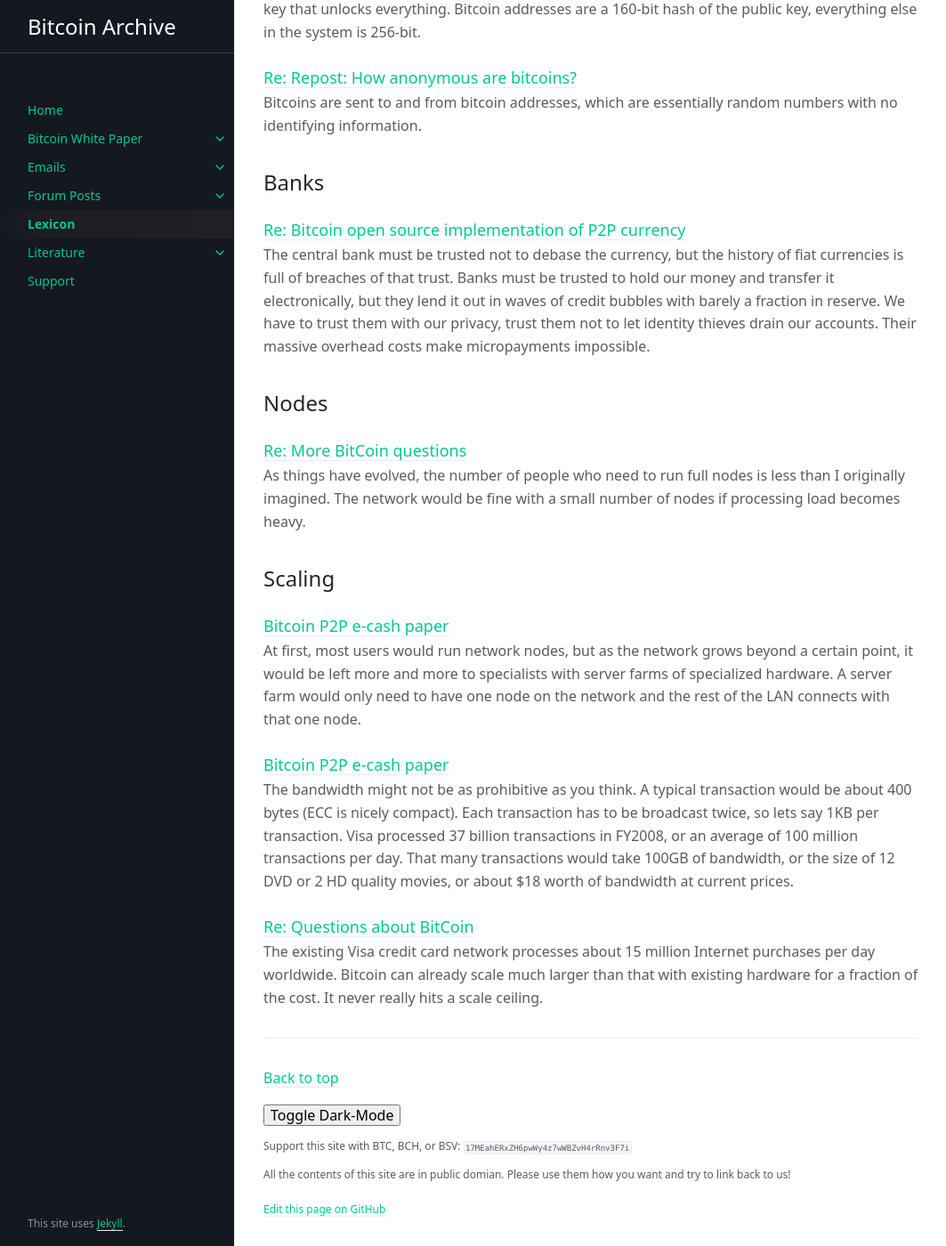
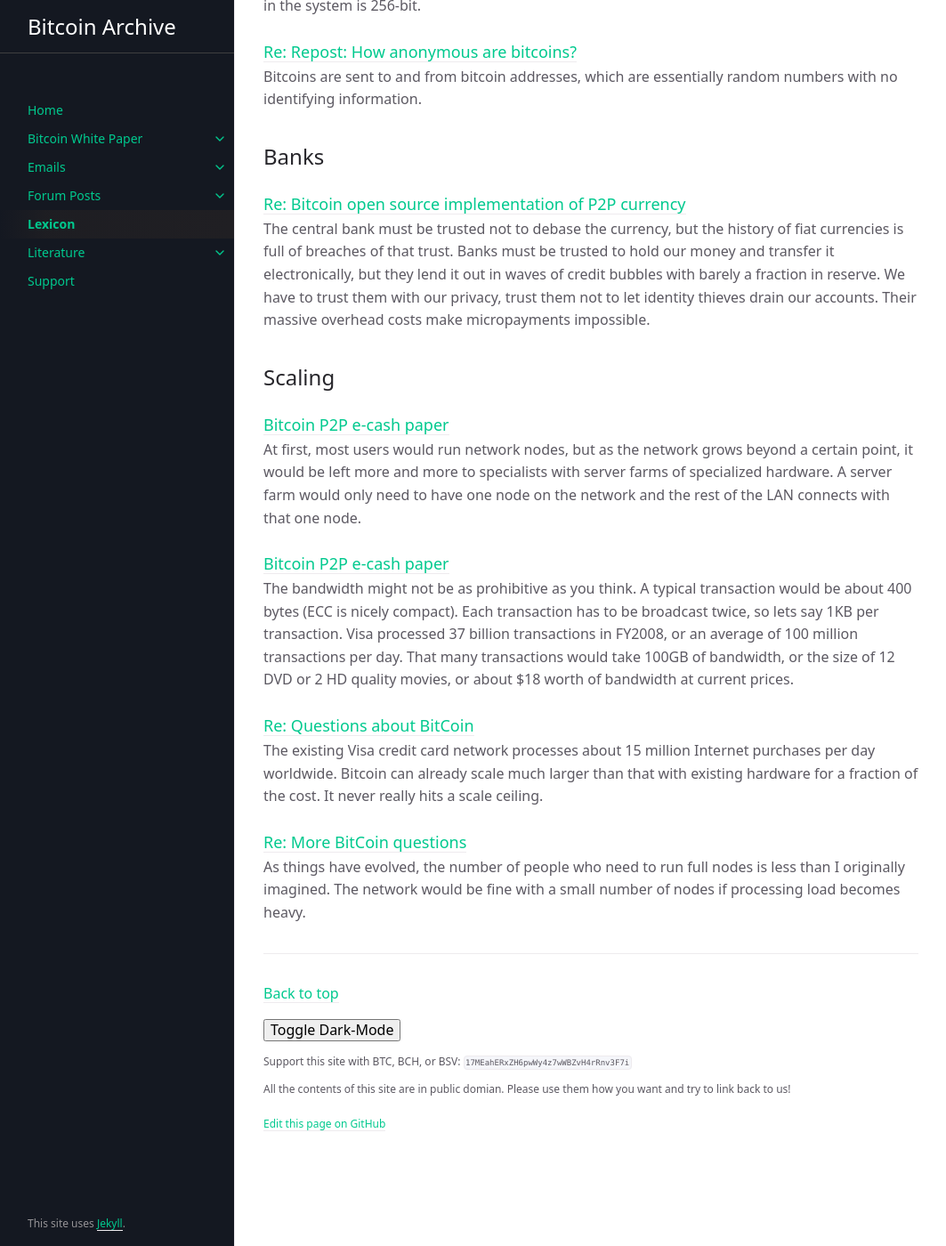
Before and after one commit to wakgill/bitcoin-archive, a Jekyll site: the page built from lexicon.md, in a window 1280 px wide and 1400 px high, scrolled down 481 px. Shown: the whole window at 89% size, without its empty margins (108-1171 px from the left). Built offline with Jekyll 4.4.1, drawn with Linux system fonts in a browser that asks for light colours; some web fonts are replaced; comment, search, counter and statistics services are not loaded; part of the change alters nothing that is shown.

Commit message:
Update lexicon.md

```diff
--- a/lexicon.md
+++ b/lexicon.md
@@ -35,13 +35,6 @@ Bitcoins are sent to and from bitcoin addresses, which are essentially random nu
 
 The central bank must be trusted not to debase the currency, but the history of fiat currencies is full of breaches of that trust. Banks must be trusted to hold our money and transfer it electronically, but they lend it out in waves of credit bubbles with barely a fraction in reserve. We have to trust them with our privacy, trust them not to let identity thieves drain our accounts. Their massive overhead costs make micropayments impossible.
 
-## Nodes
-
-### [Re: More BitCoin questions](docs/emails/mike-hearn/12/)
-{: .no_toc }
-
-As things have evolved, the number of people who need to run full nodes is less than I originally imagined.  The network would be fine with a small number of nodes if processing load becomes heavy.
-
 ## Scaling
 
 ### [Bitcoin P2P e-cash paper](/docs/emails/cryptography/2)
@@ -58,3 +51,9 @@ The bandwidth might not be as prohibitive as you think. A typical transaction wo
 {: .no_toc }
 
 The existing Visa credit card network processes about 15 million Internet purchases per day worldwide.  Bitcoin can already scale much larger than that with existing hardware for a fraction of the cost.  It never really hits a scale ceiling.
+
+
+### [Re: More BitCoin questions](docs/emails/mike-hearn/12/)
+{: .no_toc }
+
+As things have evolved, the number of people who need to run full nodes is less than I originally imagined.  The network would be fine with a small number of nodes if processing load becomes heavy.
```
